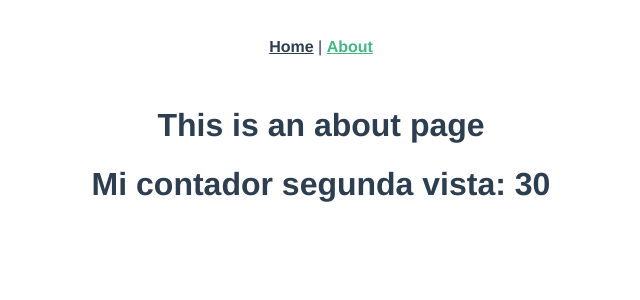
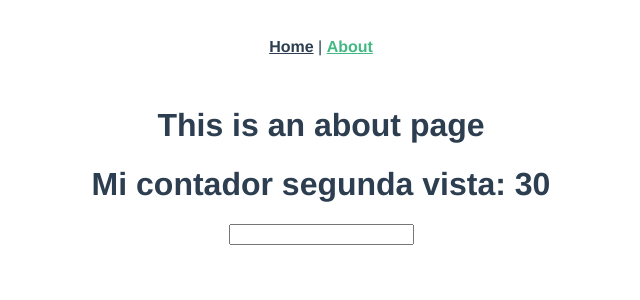
Before and after one commit to Jhonatan-Cortezz/vuex, a Vue app: page /about in a window 1280 px wide. Shown: the top 300 px of the page, without its empty margins (319-959 px from the left). Built offline with nearby package versions, Linux system fonts and the light colour scheme.

Commit message:
Comunicacion entre input y data

```diff
--- a/src/views/About.vue
+++ b/src/views/About.vue
@@ -2,5 +2,18 @@
   <div class="about">
     <h1>This is an about page</h1>
     <h1>Mi contador segunda vista: {{ $store.state.contador}}</h1>
+
+    <input type="text" name="" id="" v-model="texto"> <!-- v-model me permite comunicar el input con componentes -->
+    <h1>{{texto}}</h1>
+
   </div>
 </template>
+<script>
+export default {
+  data() {
+    return {
+      texto: ''
+    }
+  },
+}
+</script>
```
